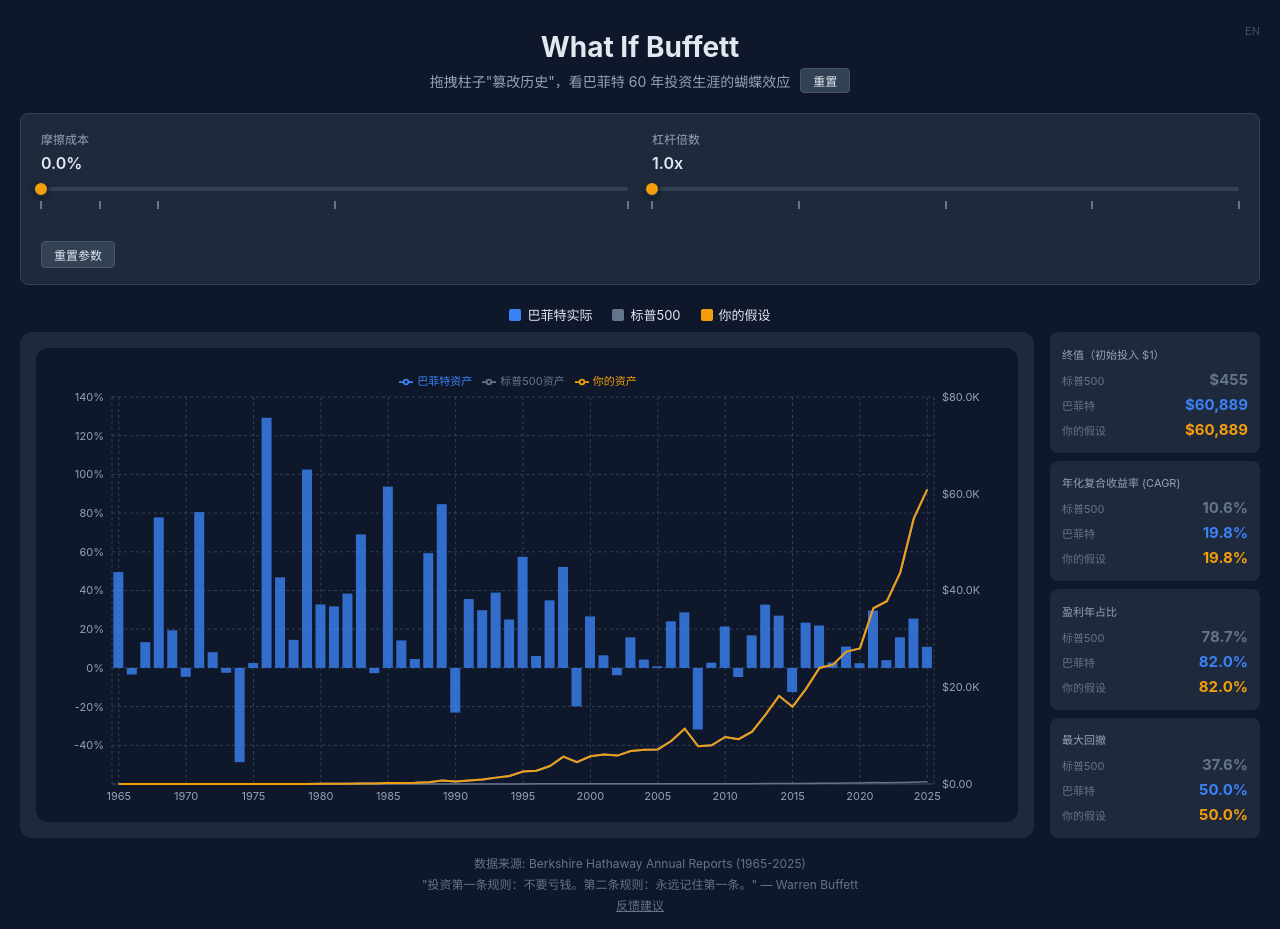
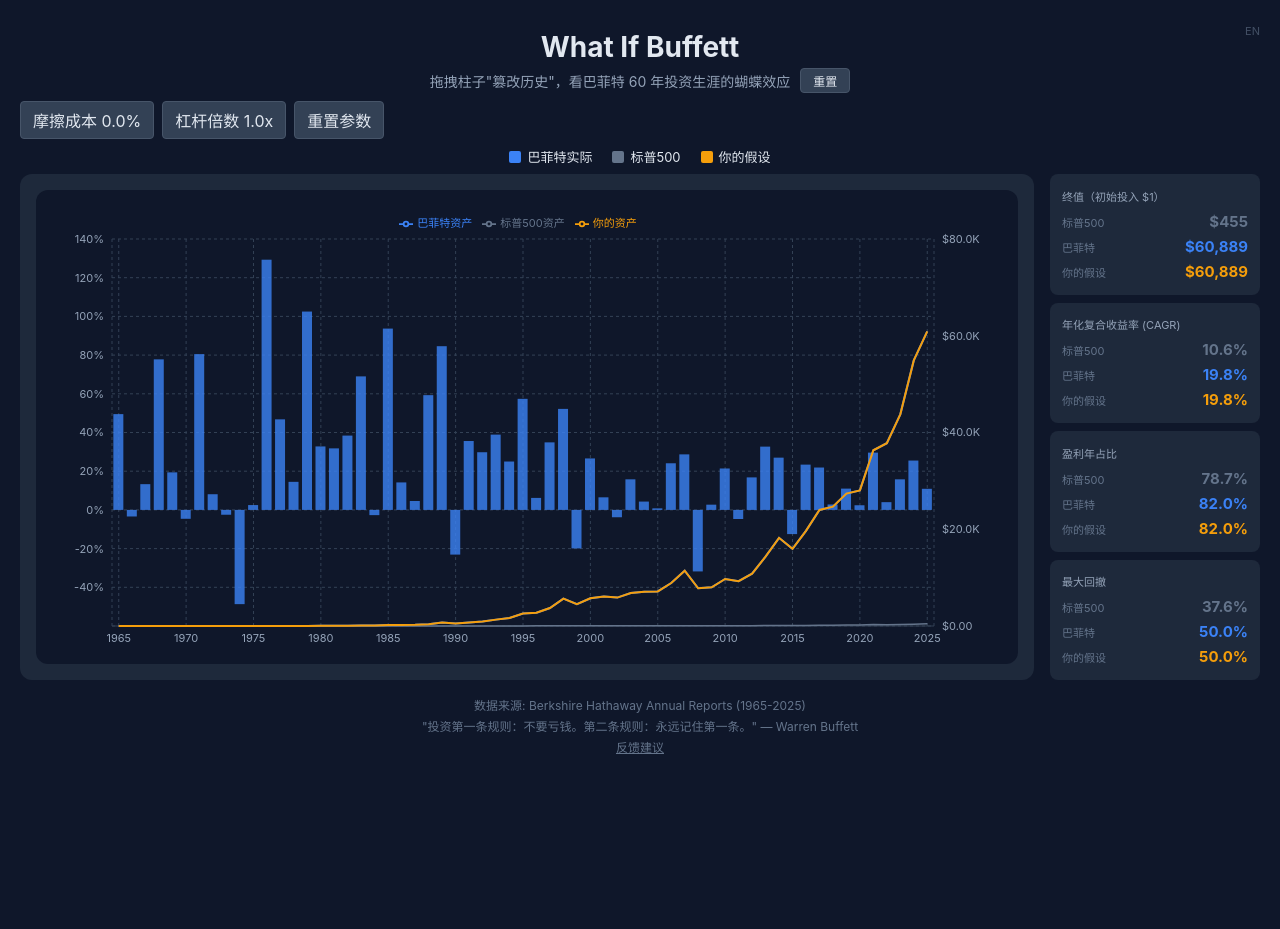
Before and after one commit to bright-zhou/what-if-buffett, a React (Vite) app: page / in a window 1280 px wide. After the commit the page ends 800 px from the top, so only its background shows below. Built offline with nearby package versions, Linux system fonts and the light colour scheme.

Commit message:
feat(panel): replace ParameterPanel with button-based ParameterControls + vertical slider overlay

```diff
--- a/src/App.tsx
+++ b/src/App.tsx
@@ -1,6 +1,6 @@
 import { useSimulator } from './hooks/useSimulator';
 import { Header } from './components/Header';
-import { ParameterPanel } from './components/ParameterPanel';
+import { ParameterControls } from './components/ParameterControls';
 import { Legend } from './components/Legend';
 import { ChartArea } from './components/ChartArea';
 import { SummaryCards } from './components/SummaryCards';
@@ -13,7 +13,7 @@
   return (
     <div style={{ maxWidth: 1400, margin: '0 auto', padding: '0 20px' }}>
       <Header onReset={resetAll} />
-      <ParameterPanel
+      <ParameterControls
         parameters={parameters}
         onChange={setParameters}
         onReset={resetAll}
--- /dev/null
+++ b/src/components/ParameterControls.tsx
@@ -0,0 +1,161 @@
+import { useEffect, useRef, useState, type CSSProperties } from 'react';
+import { useLang } from '../i18n/LanguageContext';
+import { Slider } from './Slider';
+import { FRICTION_RANGE, LEVERAGE_RANGE } from '../parameters/ranges';
+import type { Parameters } from '../parameters/apply';
+
+interface ParameterControlsProps {
+  parameters: Parameters;
+  onChange: (next: Parameters) => void;
+  onReset: () => void;
+}
+
+const formatFriction = (v: number) => `${(v * 100).toFixed(1)}%`;
+const formatLeverage = (v: number) => `${v.toFixed(1)}x`;
+
+type OpenKey = 'friction' | 'leverage' | null;
+
+export function ParameterControls({ parameters, onChange, onReset }: ParameterControlsProps) {
+  const { t } = useLang();
+  const [openKey, setOpenKey] = useState<OpenKey>(null);
+  const containerRef = useRef<HTMLDivElement>(null);
+
+  // Close on outside click. Re-binds when openKey changes so the listener
+  // is only active while a slider is open.
+  useEffect(() => {
+    if (openKey === null) return;
+    const handleMouseDown = (e: MouseEvent) => {
+      const root = containerRef.current;
+      if (root && !root.contains(e.target as Node)) {
+        setOpenKey(null);
+      }
+    };
+    document.addEventListener('mousedown', handleMouseDown);
+    return () => {
+      document.removeEventListener('mousedown', handleMouseDown);
+    };
+  }, [openKey]);
+
+  const handleFrictionClick = () => {
+    setOpenKey(prev => (prev === 'friction' ? null : 'friction'));
+  };
+  const handleLeverageClick = () => {
+    setOpenKey(prev => (prev === 'leverage' ? null : 'leverage'));
+  };
+
+  const renderButton = (
+    key: 'friction' | 'leverage',
+    label: string,
+    formatted: string,
+    onClick: () => void,
+  ) => {
+    const isOpen = openKey === key;
+    const buttonStyle: CSSProperties = {
+      background: isOpen ? '#475569' : '#334155',
+      color: '#e2e8f0',
+      border: `1px solid ${isOpen ? '#f59e0b' : '#475569'}`,
+      padding: '6px 12px',
+      borderRadius: 4,
+      cursor: 'pointer',
+      font: 'inherit',
+    };
+    return (
+      <div style={{ position: 'relative' }}>
+        <button
+          type="button"
+          onClick={onClick}
+          aria-expanded={isOpen}
+          style={buttonStyle}
+        >
+          {label} {formatted}
+        </button>
+      </div>
+    );
+  };
+
+  const frictionLabel = t('param.friction');
+  const leverageLabel = t('param.leverage');
+  const frictionFormatted = formatFriction(parameters.friction);
+  const leverageFormatted = formatLeverage(parameters.leverage);
+
+  return (
+    <div
+      ref={containerRef}
+      style={{ display: 'flex', gap: 8, alignItems: 'center' }}
+    >
+      {renderButton('friction', frictionLabel, frictionFormatted, handleFrictionClick)}
+      {openKey === 'friction' && (
+        <div
+          style={{
+            position: 'absolute',
+            top: '100%',
+            left: 0,
+            marginTop: 4,
+            background: '#1e293b',
+            border: '1px solid #334155',
+            borderRadius: 4,
+            padding: 12,
+            zIndex: 10,
+          }}
+        >
+          <Slider
+            orientation="vertical"
+            min={FRICTION_RANGE.min}
+            max={FRICTION_RANGE.max}
+            step={FRICTION_RANGE.step}
+            value={parameters.friction}
+            onChange={v => onChange({ ...parameters, friction: v })}
+            snapPoints={FRICTION_RANGE.snapPoints}
+            format={formatFriction}
+            ariaLabel={frictionLabel}
+          />
+        </div>
+      )}
+
+      {renderButton('leverage', leverageLabel, leverageFormatted, handleLeverageClick)}
+      {openKey === 'leverage' && (
+        <div
+          style={{
+            position: 'absolute',
+            top: '100%',
+            left: 0,
+            marginTop: 4,
+            background: '#1e293b',
+            border: '1px solid #334155',
+            borderRadius: 4,
+            padding: 12,
+            zIndex: 10,
+          }}
+        >
+          <Slider
+            orientation="vertical"
+            min={LEVERAGE_RANGE.min}
+            max={LEVERAGE_RANGE.max}
+            step={LEVERAGE_RANGE.step}
+            value={parameters.leverage}
+            onChange={v => onChange({ ...parameters, leverage: v })}
+            snapPoints={LEVERAGE_RANGE.snapPoints}
+            format={formatLeverage}
+            ariaLabel={leverageLabel}
+          />
+        </div>
+      )}
+
+      <button
+        type="button"
+        onClick={onReset}
+        style={{
+          background: '#334155',
+          color: '#e2e8f0',
+          border: '1px solid #475569',
+          padding: '6px 12px',
+          borderRadius: 4,
+          cursor: 'pointer',
+          font: 'inherit',
+        }}
+      >
+        {t('param.reset')}
+      </button>
+    </div>
+  );
+}
--- a/src/components/ParameterPanel.tsx
+++ /dev/null
@@ -1,76 +0,0 @@
-import { useLang } from '../i18n/LanguageContext';
-import { Slider } from './Slider';
-import { FRICTION_RANGE, LEVERAGE_RANGE } from '../parameters/ranges';
-import type { Parameters } from '../parameters/apply';
-
-interface ParameterPanelProps {
-  parameters: Parameters;
-  onChange: (next: Parameters) => void;
-  onReset: () => void;
-}
-
-const formatFriction = (v: number) => `${(v * 100).toFixed(1)}%`;
-const formatLeverage = (v: number) => `${v.toFixed(1)}x`;
-
-export function ParameterPanel({ parameters, onChange, onReset }: ParameterPanelProps) {
-  const { t } = useLang();
-
-  return (
-    <div style={{
-      background: '#1e293b',
-      border: '1px solid #334155',
-      borderRadius: 8,
-      padding: '16px 20px',
-      margin: '12px 0',
-      display: 'flex',
-      flexDirection: 'column',
-      gap: 16,
-    }}>
-      <div style={{ display: 'flex', gap: 24, flexWrap: 'wrap' }}>
-        <div style={{ flex: '1 1 240px', minWidth: 240 }}>
-          <div style={{ color: '#94a3b8', fontSize: 12, marginBottom: 6 }}>
-            {t('param.friction')}
-          </div>
-          <Slider
-            min={FRICTION_RANGE.min}
-            max={FRICTION_RANGE.max}
-            step={FRICTION_RANGE.step}
-            value={parameters.friction}
-            onChange={v => onChange({ ...parameters, friction: v })}
-            snapPoints={FRICTION_RANGE.snapPoints}
-            format={formatFriction}
-            ariaLabel={t('param.friction')}
-          />
-        </div>
-        <div style={{ flex: '1 1 240px', minWidth: 240 }}>
-          <div style={{ color: '#94a3b8', fontSize: 12, marginBottom: 6 }}>
-            {t('param.leverage')}
-          </div>
-          <Slider
-            min={LEVERAGE_RANGE.min}
-            max={LEVERAGE_RANGE.max}
-            step={LEVERAGE_RANGE.step}
-            value={parameters.leverage}
-            onChange={v => onChange({ ...parameters, leverage: v })}
-            snapPoints={LEVERAGE_RANGE.snapPoints}
-            format={formatLeverage}
-            ariaLabel={t('param.leverage')}
-          />
-        </div>
-      </div>
-      <div>
-        <button
-          onClick={onReset}
-          style={{
-            background: '#334155', color: '#e2e8f0',
-            border: '1px solid #475569',
-            padding: '4px 12px', borderRadius: 4,
-            cursor: 'pointer', fontSize: 12,
-          }}
-        >
-          {t('param.reset')}
-        </button>
-      </div>
-    </div>
-  );
-}
```
Also changed, not shown: 1 other file (tests, documents, lock files or other folders).
